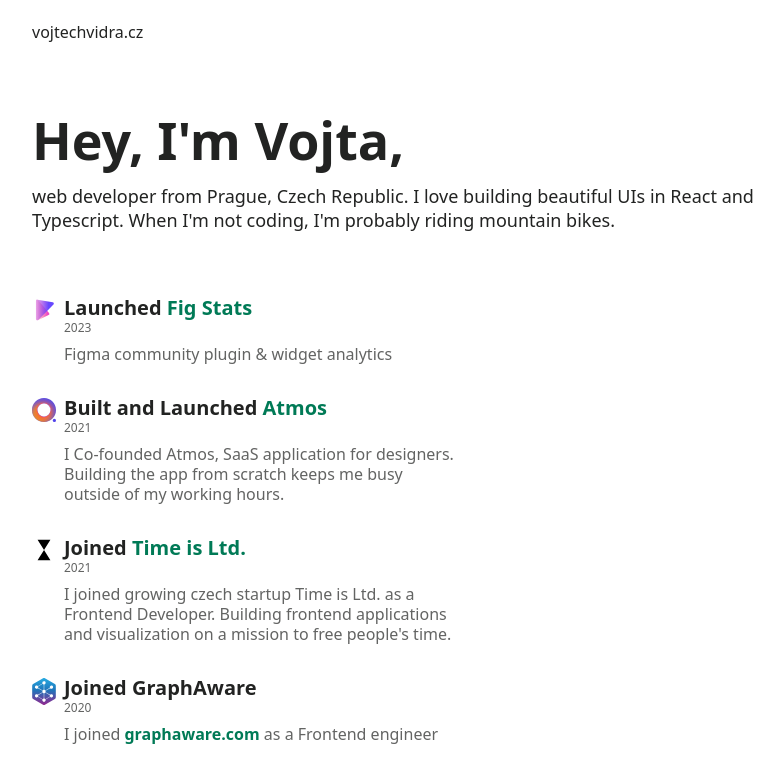
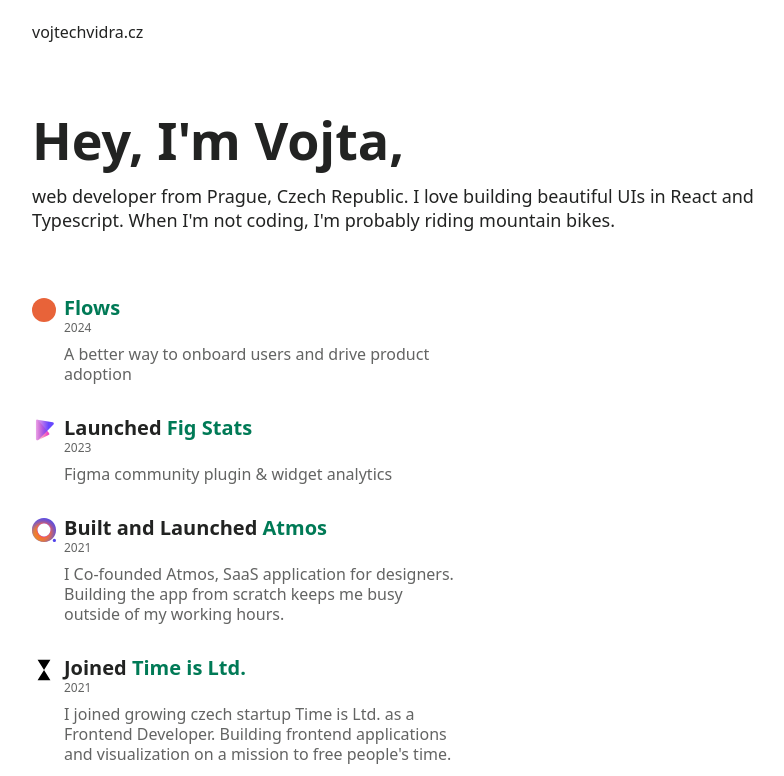
Before and after one commit to VojtechVidra/vojtechvidra.cz, a Next.js app: page / in a window 1280 px wide. Shown: the top 776 px of the page, without its empty margins (240-1024 px from the left). Built offline with nearby package versions, Linux system fonts and the light colour scheme.

Commit message:
add Flows

```diff
--- a/src/data/timeline-data.tsx
+++ b/src/data/timeline-data.tsx
@@ -1,6 +1,16 @@
 /* eslint-disable @next/next/no-img-element */
 
 export const timelineData = [
+  {
+    title: (
+      <a href="https://flows.sh" target="_blank" rel="noreferrer">
+        Flows
+      </a>
+    ),
+    date: "2024",
+    icon: <div className="w-6 h-6 bg-[#e86339] rounded-full" />,
+    text: "A better way to onboard users and drive product adoption",
+  },
   {
     title: (
       <>
```
